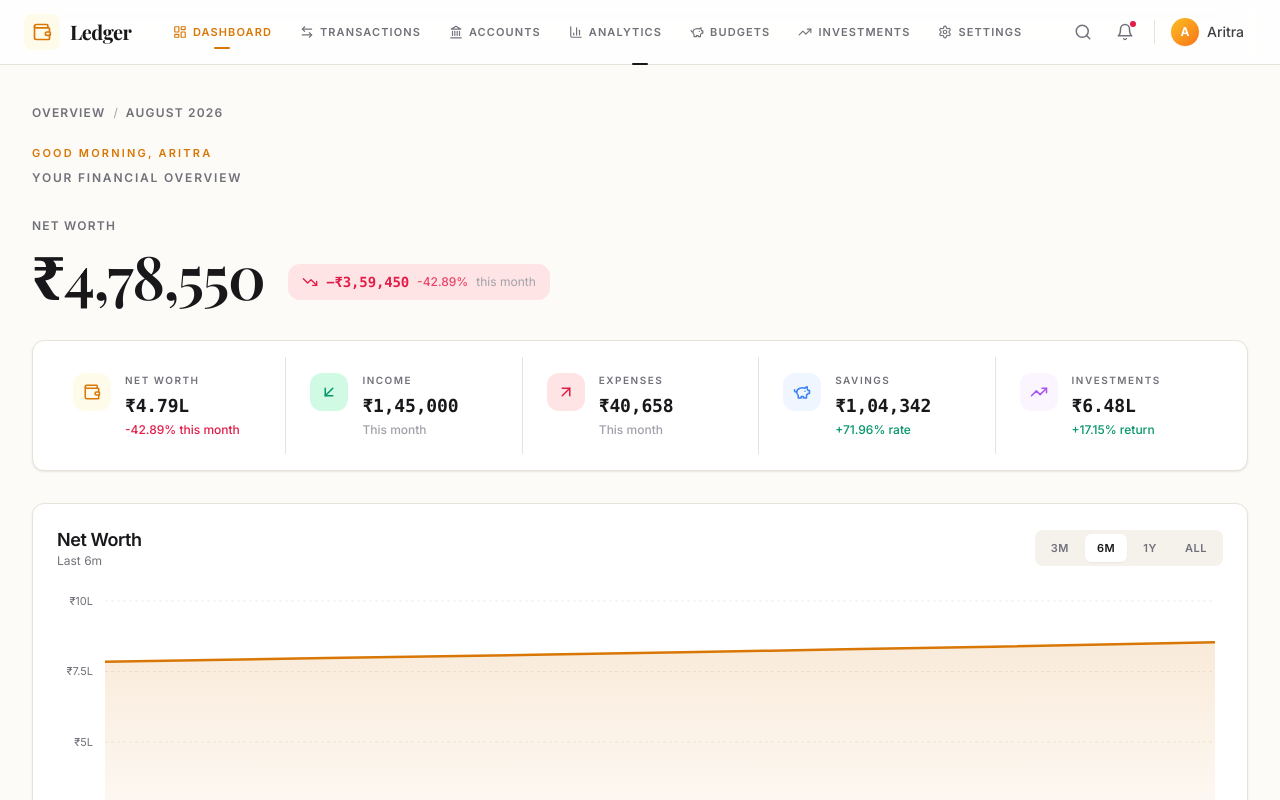
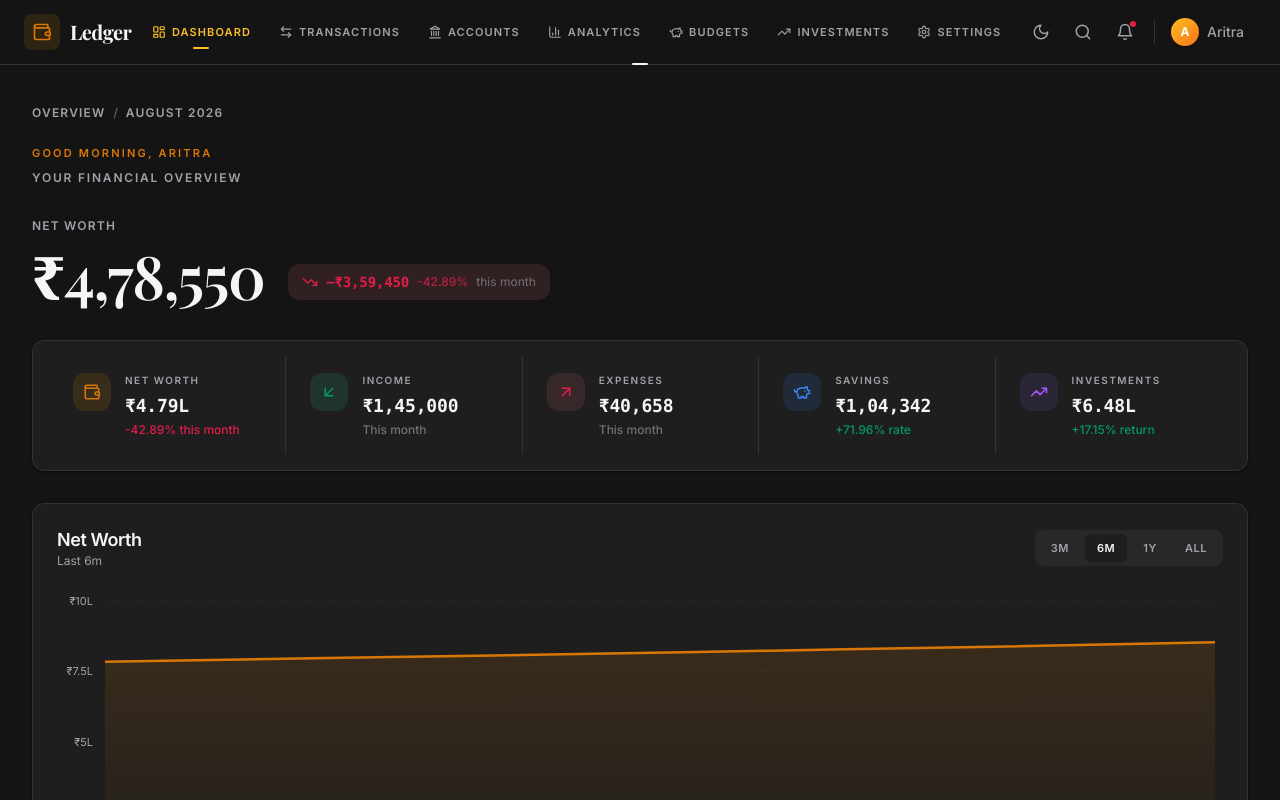
Before and after one commit to aritraio/FSD-2-Project, a React (Vite) app: page / in a window 1280 px wide. Shown: the top 800 px of the page. Built offline with nearby package versions, Linux system fonts and the light colour scheme; a web font is replaced by a local one.

Commit message:
feat: implement theme provider with system/dark/light mode support and toggle functionality

```diff
--- /dev/null
+++ b/src/components/ThemeProvider.jsx
@@ -0,0 +1,103 @@
+import React, { createContext, useContext, useState, useEffect, useCallback } from 'react';
+import { getSettings, saveSettings } from '../services/storage';
+
+/**
+ * ThemeContext — Provides the current resolved theme ('light' | 'dark'),
+ * the user's preference ('light' | 'dark' | 'system'), and a setter.
+ */
+const ThemeContext = createContext({
+  theme: 'light',       // resolved: 'light' | 'dark'
+  preference: 'system', // user setting: 'light' | 'dark' | 'system'
+  setPreference: () => {},
+});
+
+export const useTheme = () => useContext(ThemeContext);
+
+/**
+ * Resolve the effective theme from the user's preference.
+ * If 'system', query the media query for prefers-color-scheme.
+ */
+function resolveTheme(preference) {
+  if (preference === 'dark') return 'dark';
+  if (preference === 'light') return 'light';
+  // 'system' — check OS preference
+  if (typeof window !== 'undefined' && window.matchMedia) {
+    return window.matchMedia('(prefers-color-scheme: dark)').matches ? 'dark' : 'light';
+  }
+  return 'light';
+}
+
+/**
+ * Apply or remove the 'dark' class on <html>.
+ */
+function applyTheme(theme) {
+  const root = document.documentElement;
+  if (theme === 'dark') {
+    root.classList.add('dark');
+  } else {
+    root.classList.remove('dark');
+  }
+}
+
+/**
+ * ThemeProvider — Wraps the app and manages dark/light mode.
+ *
+ * Reads the user's theme preference from localStorage (via settings),
+ * respects `prefers-color-scheme` for the "system" option,
+ * and listens for changes from the Settings page or OS.
+ */
+export default function ThemeProvider({ children }) {
+  const [preference, setPreferenceState] = useState(() => {
+    const settings = getSettings();
+    return settings.theme || 'system';
+  });
+
+  const [theme, setTheme] = useState(() => resolveTheme(preference));
+
+  // Apply the dark class whenever theme changes
+  useEffect(() => {
+    applyTheme(theme);
+  }, [theme]);
+
+  // Re-resolve when preference changes
+  useEffect(() => {
+    setTheme(resolveTheme(preference));
+  }, [preference]);
+
+  // Listen for OS color scheme changes (only matters when preference === 'system')
+  useEffect(() => {
+    if (preference !== 'system') return;
+
+    const mq = window.matchMedia('(prefers-color-scheme: dark)');
+    const handler = (e) => {
+      setTheme(e.matches ? 'dark' : 'light');
+    };
+    mq.addEventListener('change', handler);
+    return () => mq.removeEventListener('change', handler);
+  }, [preference]);
+
+  // Listen for settings changes from other parts of the app (e.g. Settings page)
+  useEffect(() => {
+    const handler = () => {
+      const settings = getSettings();
+      const newPref = settings.theme || 'system';
+      setPreferenceState(newPref);
+    };
+    window.addEventListener('ledger_settings_updated', handler);
+    return () => window.removeEventListener('ledger_settings_updated', handler);
+  }, []);
+
+  // Setter that also persists to localStorage
+  const setPreference = useCallback((newPref) => {
+    setPreferenceState(newPref);
+    const settings = getSettings();
+    saveSettings({ ...settings, theme: newPref });
+    window.dispatchEvent(new Event('ledger_settings_updated'));
+  }, []);
+
+  return (
+    <ThemeContext.Provider value={{ theme, preference, setPreference }}>
+      {children}
+    </ThemeContext.Provider>
+  );
+}
--- a/src/components/dashboard/NetWorthChart.jsx
+++ b/src/components/dashboard/NetWorthChart.jsx
@@ -138,7 +138,7 @@ export default function NetWorthChart({ data = [] }) {
                 r: 5,
                 strokeWidth: 2,
                 stroke: '#D97706',
-                fill: '#fff',
+                fill: 'var(--color-bg-secondary)',
               }}
             />
           </AreaChart>
--- a/src/components/investments/PortfolioValueChart.jsx
+++ b/src/components/investments/PortfolioValueChart.jsx
@@ -112,7 +112,7 @@ export default function PortfolioValueChart({ totalCurrent = 0 }) {
                 r: 5,
                 strokeWidth: 2,
                 stroke: '#7C3AED',
-                fill: '#fff',
+                fill: 'var(--color-bg-secondary)',
               }}
             />
           </AreaChart>
--- a/src/components/layout/Navbar.jsx
+++ b/src/components/layout/Navbar.jsx
@@ -17,6 +17,7 @@ import {
   Sun,
 } from 'lucide-react';
 import MobileNav from './MobileNav';
+import { useTheme } from '../ThemeProvider';
 
 const NAV_ITEMS = [
   { to: '/', label: 'Dashboard', icon: LayoutDashboard },
@@ -45,6 +46,15 @@ export default function Navbar({ onSearchClick }) {
   const location = useLocation();
   const [userMenuOpen, setUserMenuOpen] = useState(false);
   const userMenuRef = useRef(null);
+  const { theme, preference, setPreference } = useTheme();
+
+  // Cycle: light → dark → system → light …
+  const cycleTheme = () => {
+    const next = preference === 'light' ? 'dark' : preference === 'dark' ? 'system' : 'light';
+    setPreference(next);
+  };
+
+  const themeLabel = preference === 'system' ? `System (${theme})` : preference === 'dark' ? 'Dark' : 'Light';
 
   // Close user menu on outside click
   useEffect(() => {
@@ -131,6 +141,27 @@ export default function Navbar({ onSearchClick }) {
 
           {/* ── Right: Actions ── */}
           <div className="flex items-center gap-1">
+            {/* Theme Toggle */}
+            <button
+              onClick={cycleTheme}
+              className="
+                relative p-2.5 rounded-lg
+                text-zinc-500 dark:text-zinc-400
+                hover:text-zinc-900 dark:hover:text-text-dark-primary
+                hover:bg-ivory-muted dark:hover:bg-surface-dark-elevated
+                transition-colors duration-150
+                group
+              "
+              aria-label={`Toggle theme (current: ${themeLabel})`}
+              title={`Theme: ${themeLabel}`}
+            >
+              {theme === 'dark' ? (
+                <Moon className="w-[18px] h-[18px]" />
+              ) : (
+                <Sun className="w-[18px] h-[18px]" />
+              )}
+            </button>
+
             {/* Search */}
             <button
               onClick={onSearchClick}
--- a/src/main.jsx
+++ b/src/main.jsx
@@ -1,13 +1,16 @@
 import React from 'react';
 import ReactDOM from 'react-dom/client';
 import { BrowserRouter } from 'react-router-dom';
+import ThemeProvider from './components/ThemeProvider.jsx';
 import App from './App.jsx';
 import './index.css';
 
 ReactDOM.createRoot(document.getElementById('root')).render(
   <React.StrictMode>
     <BrowserRouter>
-      <App />
+      <ThemeProvider>
+        <App />
+      </ThemeProvider>
     </BrowserRouter>
   </React.StrictMode>
 );
```
